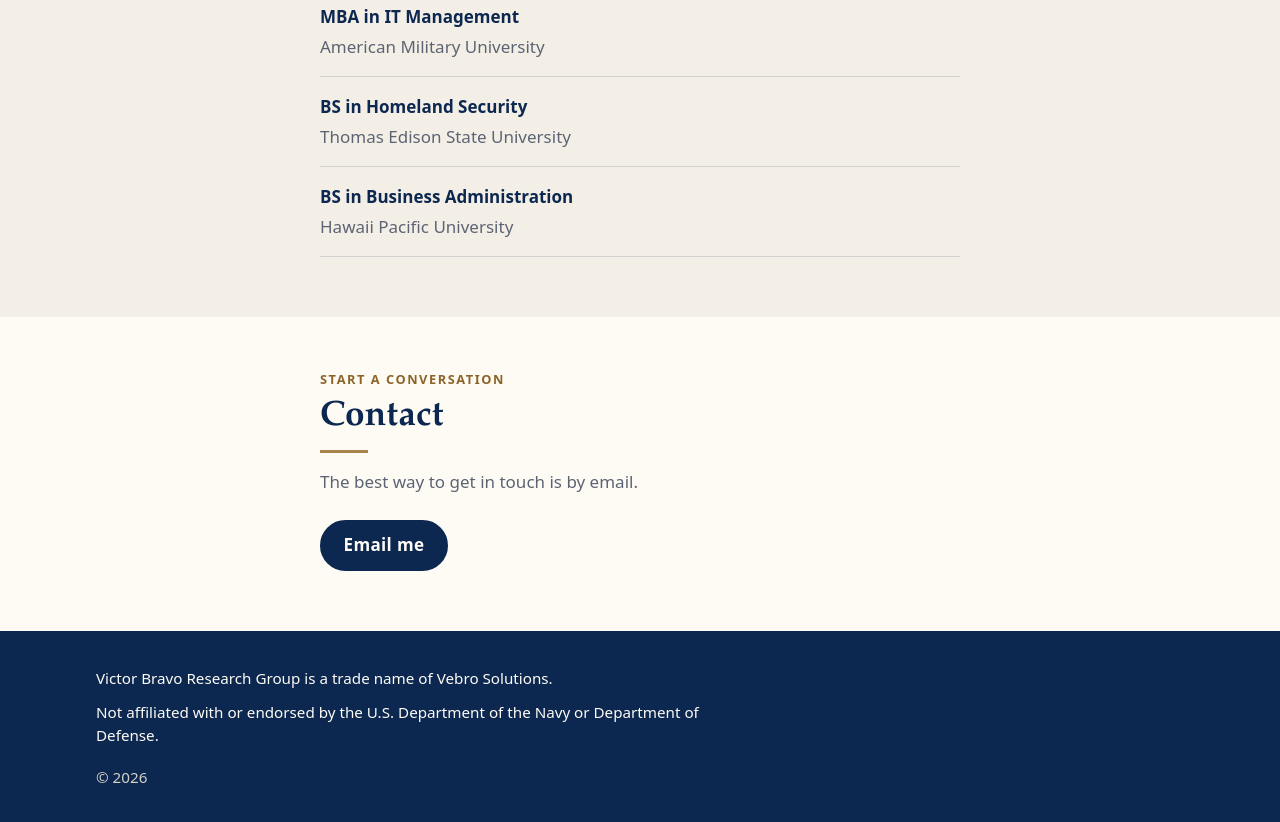
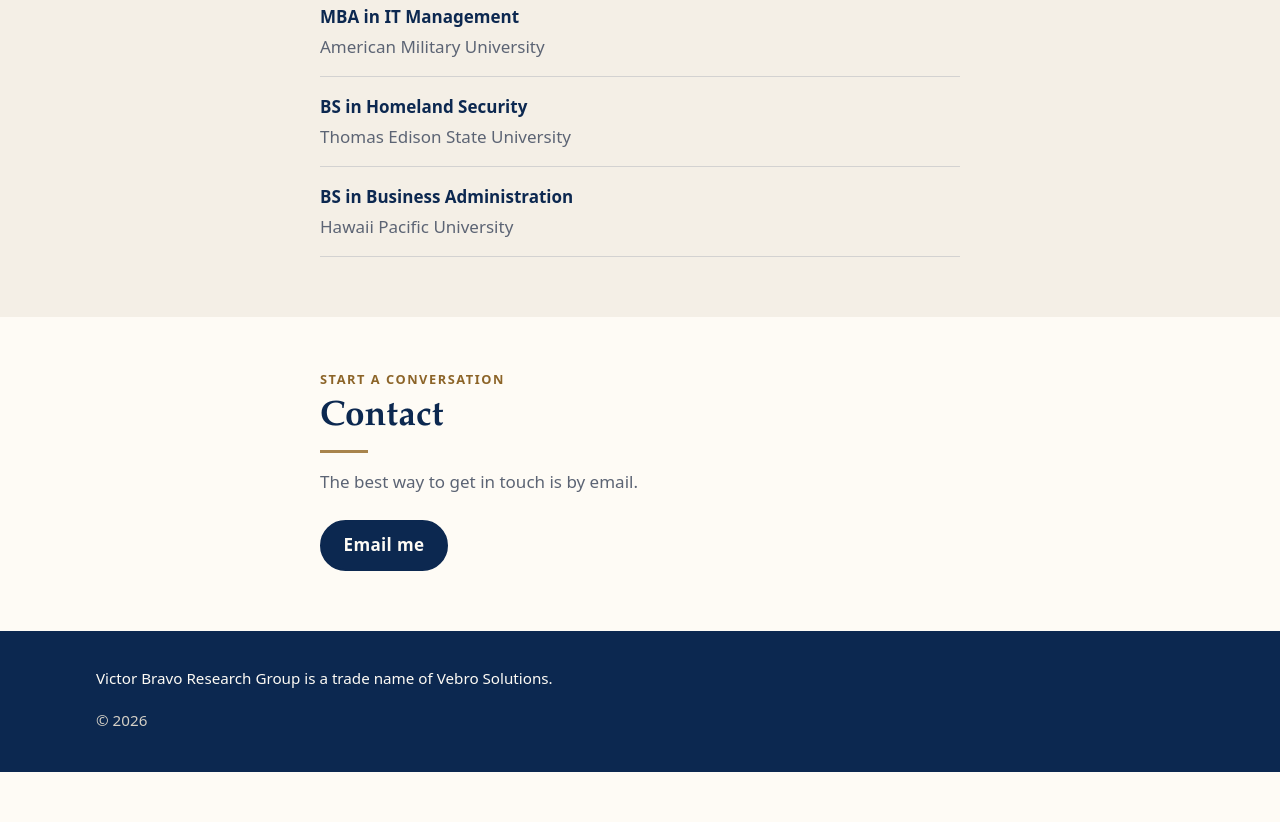
Before and after one commit to atidbit/vebro, a plain HTML site: page vbrg/index.html in a window 1280 px wide. Shown: the part 1544-2366 px from the top of the page. After the commit the page ends 2316 px from the top, so only its background shows below. Drawn offline with Linux system fonts and the light colour scheme.

Commit message:
VBRG: remove Navy/DoD non-affiliation line from footer (#36)
Co-authored-by: Web Design <webdesign@local>

```diff
--- a/vbrg/index.html
+++ b/vbrg/index.html
@@ -117,7 +117,6 @@
   <footer class="site-footer">
     <div class="wrap">
       <p>Victor Bravo Research Group is a trade name of Vebro Solutions.</p>
-      <p>Not affiliated with or endorsed by the U.S. Department of the Navy or Department of Defense.</p>
       <p class="copyright">&copy; 2026</p>
     </div>
   </footer>
```
